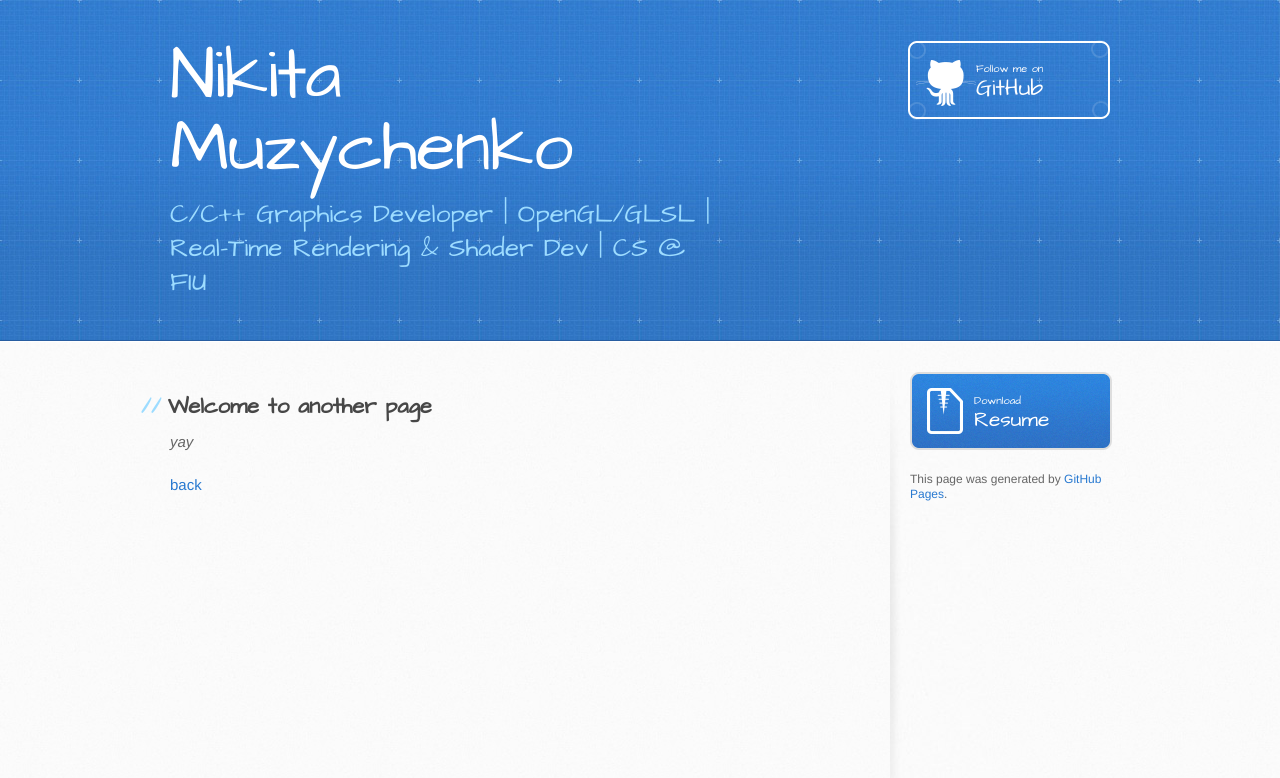
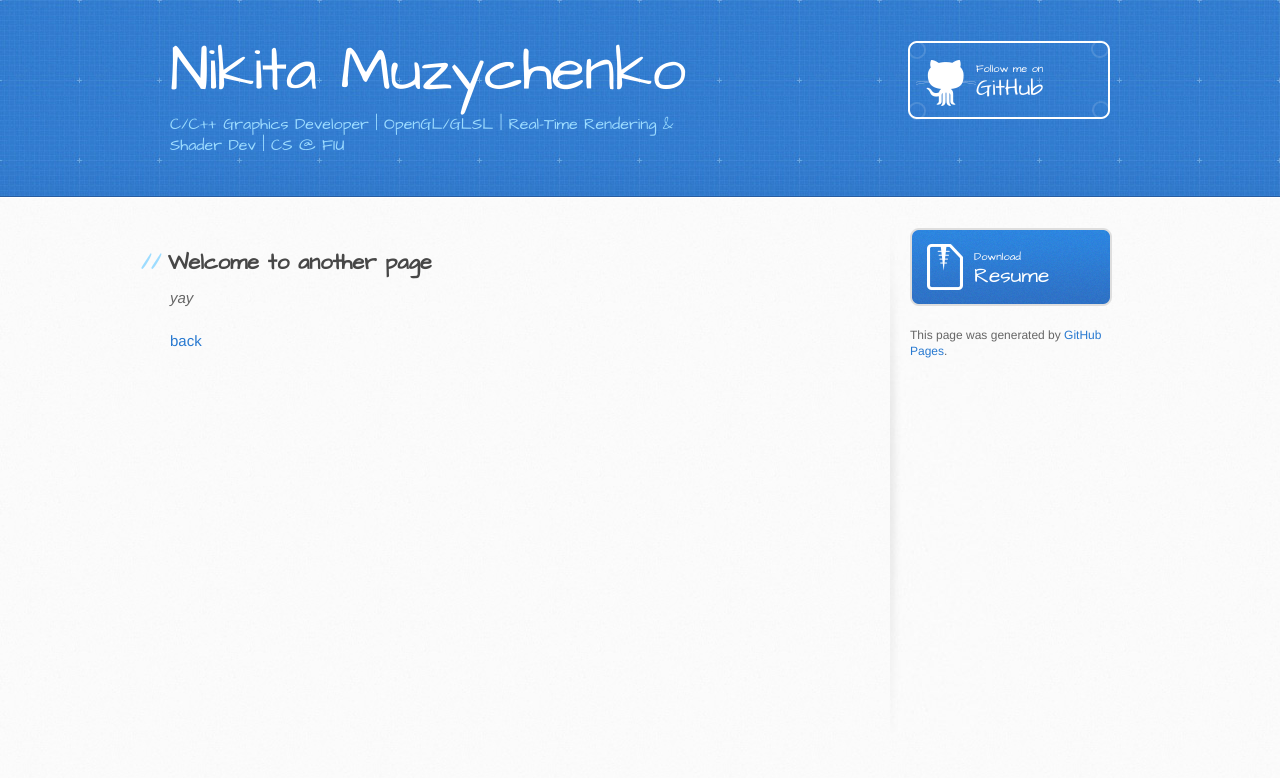
Before and after one commit to MuzychenkoNikita/MuzychenkoNikita.github.io, a Jekyll site: the page built from another-page.md, in a window 1280 px wide. Shown: the top 778 px of the page. Built offline with Jekyll 4.4.1, drawn with Linux system fonts in a browser that asks for light colours; our own code applies the rules of GitHub Pages for plain Markdown files.

Commit message:
Update jekyll-theme-architect.scss

```diff
--- a/_sass/jekyll-theme-architect.scss
+++ b/_sass/jekyll-theme-architect.scss
@@ -35,7 +35,7 @@ header h1 {
   width: 540px;
   margin-top: 0;
   margin-bottom: 0.2em;
-  font-size: 72px;
+  font-size: 62px;
   font-weight: normal;
   line-height: 1;
   color: #fff;
@@ -46,7 +46,7 @@ header h2 {
   width: 540px;
   margin-top: 0;
   margin-bottom: 0;
-  font-size: 26px;
+  font-size: 16px;
   font-weight: normal;
   line-height: 1.3;
   color: #9ddcff;
```
